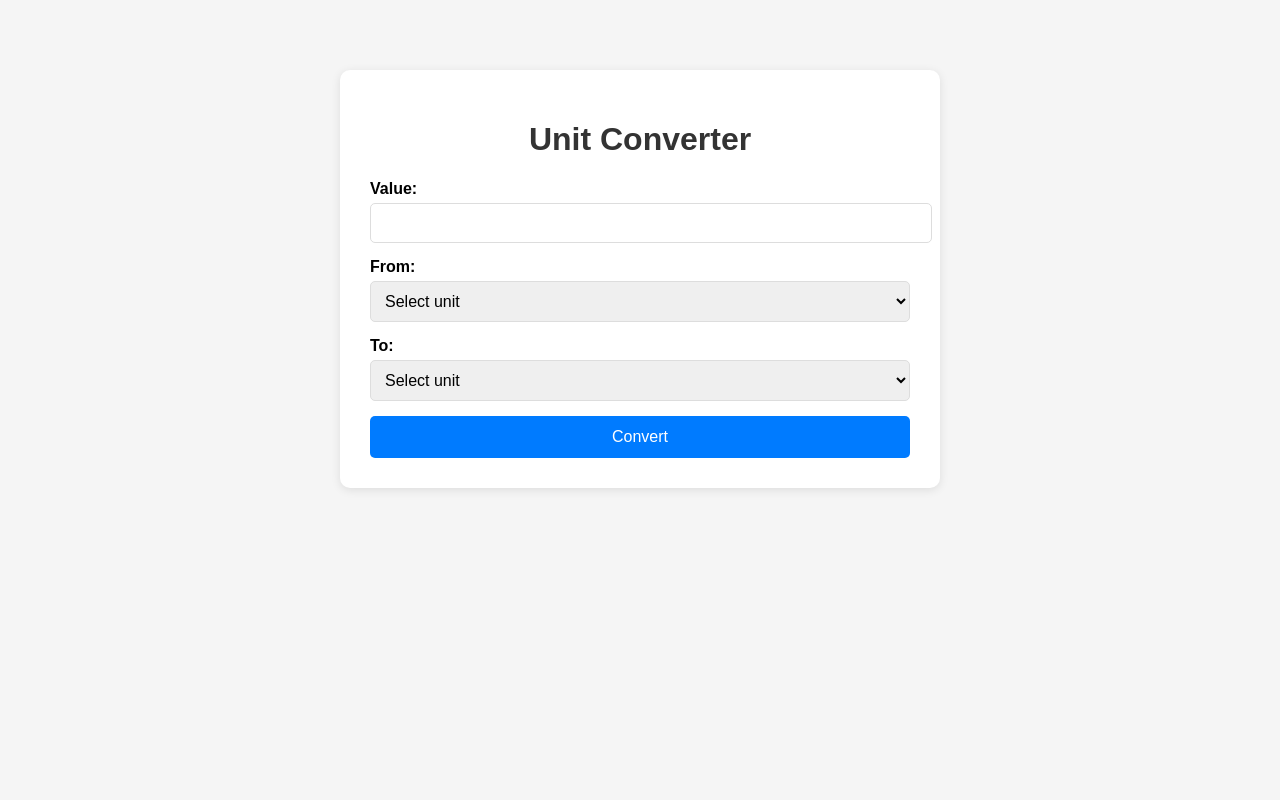
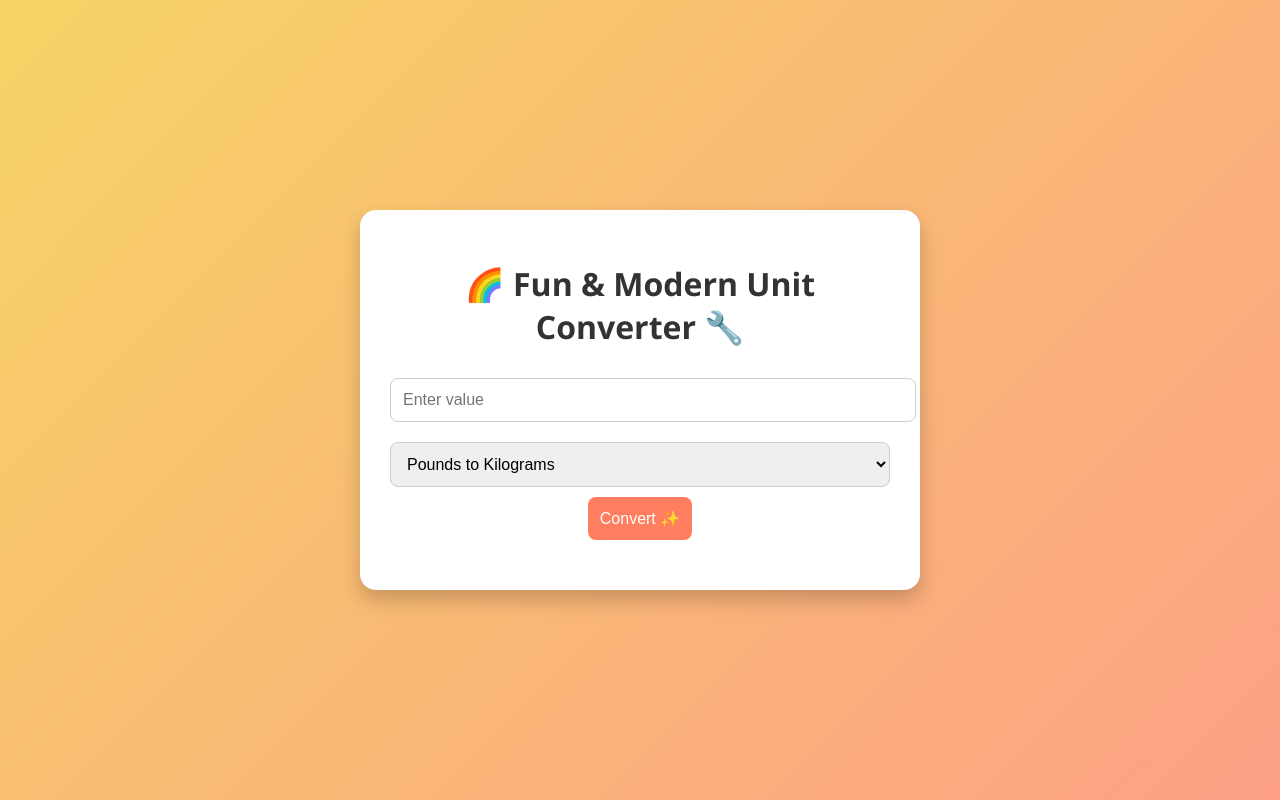
Before and after one commit to Pamf1973/Unit-Converter, a Flask app: page / in a window 1280 px wide. Run offline with Flask 2, Linux system fonts and the light colour scheme.

Commit message:
Update HTML with modern colorful design

```diff
--- a/templates/index.html
+++ b/templates/index.html
@@ -1,98 +1,121 @@
 <!DOCTYPE html>
 <html lang="en">
 <head>
-    <meta charset="UTF-8">
-    <meta name="viewport" content="width=device-width, initial-scale=1.0">
+  <meta charset="UTF-8" />
+  <meta name="viewport" content="width=device-width, initial-scale=1.0" />
   <title>Unit Converter</title>
   <style>
     body {
-            font-family: Arial, sans-serif;
-            max-width: 600px;
-            margin: 50px auto;
-            padding: 20px;
-            background-color: #f5f5f5;
+      font-family: 'Segoe UI', Tahoma, Geneva, Verdana, sans-serif;
+      background: linear-gradient(135deg, #f6d365 0%, #fda085 100%);
+      color: #333;
+      display: flex;
+      justify-content: center;
+      align-items: center;
+      height: 100vh;
+      margin: 0;
     }
     .container {
-            background-color: white;
+      background: #fff;
       padding: 30px;
-            border-radius: 10px;
-            box-shadow: 0 2px 10px rgba(0,0,0,0.1);
+      border-radius: 16px;
+      box-shadow: 0 10px 20px rgba(0, 0, 0, 0.2);
+      text-align: center;
+      width: 90%;
+      max-width: 500px;
     }
     h1 {
-            text-align: center;
-            color: #333;
+      font-size: 2rem;
+      margin-bottom: 20px;
     }
-        .form-group {
-            margin-bottom: 15px;
-        }
-        label {
-            display: block;
-            margin-bottom: 5px;
-            font-weight: bold;
-        }
-        input, select {
+    select, input {
       width: 100%;
-            padding: 10px;
-            border: 1px solid #ddd;
-            border-radius: 5px;
-            font-size: 16px;
+      padding: 12px;
+      margin: 10px 0;
+      border-radius: 8px;
+      border: 1px solid #ccc;
+      font-size: 1rem;
     }
     button {
-            width: 100%;
-            padding: 12px;
-            background-color: #007bff;
+      background: #ff7e5f;
       color: white;
       border: none;
-            border-radius: 5px;
-            font-size: 16px;
+      padding: 12px;
+      border-radius: 8px;
+      font-size: 1rem;
       cursor: pointer;
+      transition: background 0.3s ease;
     }
     button:hover {
-            background-color: #0056b3;
+      background: #feb47b;
     }
     .result {
       margin-top: 20px;
-            padding: 15px;
-            background-color: #e9ecef;
-            border-radius: 5px;
-            text-align: center;
-            font-size: 18px;
-            font-weight: bold;
+      font-size: 1.2rem;
+      color: #4caf50;
     }
   </style>
 </head>
 <body>
   <div class="container">
-        <h1>Unit Converter</h1>
-        <form method="POST" action="/convert">
-            <div class="form-group">
-                <label for="value">Value:</label>
-                <input type="number" id="value" name="value" step="any" required>
+    <h1>🌈 Fun & Modern Unit Converter 🔧</h1>
+    <input type="number" id="inputValue" placeholder="Enter value" />
+
+    <select id="conversionType">
+      <option value="poundsToKilograms">Pounds to Kilograms</option>
+      <option value="kilogramsToPounds">Kilograms to Pounds</option>
+      <option value="feetToMeters">Feet to Meters</option>
+      <option value="metersToFeet">Meters to Feet</option>
+      <option value="celsiusToFahrenheit">Celsius to Fahrenheit</option>
+      <option value="fahrenheitToCelsius">Fahrenheit to Celsius</option>
+      <option value="litersToGallons">Liters to Gallons</option>
+      <option value="gallonsToLiters">Gallons to Liters</option>
+    </select>
+
+    <button onclick="convert()">Convert ✨</button>
+    <div class="result" id="result"></div>
   </div>
-            <div class="form-group">
-                <label for="unit_from">From:</label>
-                <select id="unit_from" name="unit_from" required>
-                    <option value="">Select unit</option>
-                    <option value="pounds">Pounds</option>
-                    <option value="kilos">Kilograms</option>
-                </select>
-            </div>
-            <div class="form-group">
-                <label for="unit_to">To:</label>
-                <select id="unit_to" name="unit_to" required>
-                    <option value="">Select unit</option>
-                    <option value="pounds">Pounds</option>
-                    <option value="kilos">Kilograms</option>
-                </select>
-            </div>
-            <button type="submit">Convert</button>
-        </form>
 
-        {% if result %}
-        <div class="result">
-            Result: {{ result }}
-        </div>
-        {% endif %}
-    </div>
+  <script>
+    function convert() {
+      const value = parseFloat(document.getElementById("inputValue").value);
+      const type = document.getElementById("conversionType").value;
+      let result;
+
+      if (isNaN(value)) {
+        result = "Please enter a valid number.";
+      } else {
+        switch (type) {
+          case "poundsToKilograms":
+            result = `${value} lbs = ${(value * 0.453592).toFixed(2)} kg`;
+            break;
+          case "kilogramsToPounds":
+            result = `${value} kg = ${(value / 0.453592).toFixed(2)} lbs`;
+            break;
+          case "feetToMeters":
+            result = `${value} ft = ${(value * 0.3048).toFixed(2)} m`;
+            break;
+          case "metersToFeet":
+            result = `${value} m = ${(value / 0.3048).toFixed(2)} ft`;
+            break;
+          case "celsiusToFahrenheit":
+            result = `${value} °C = ${((value * 9/5) + 32).toFixed(2)} °F`;
+            break;
+          case "fahrenheitToCelsius":
+            result = `${value} °F = ${((value - 32) * 5/9).toFixed(2)} °C`;
+            break;
+          case "litersToGallons":
+            result = `${value} L = ${(value * 0.264172).toFixed(2)} gal`;
+            break;
+          case "gallonsToLiters":
+            result = `${value} gal = ${(value / 0.264172).toFixed(2)} L`;
+            break;
+          default:
+            result = "Invalid conversion type.";
+        }
+      }
+      document.getElementById("result").innerText = result;
+    }
+  </script>
 </body>
 </html>
```
Lines whose indentation alone changed are shown as unchanged.
